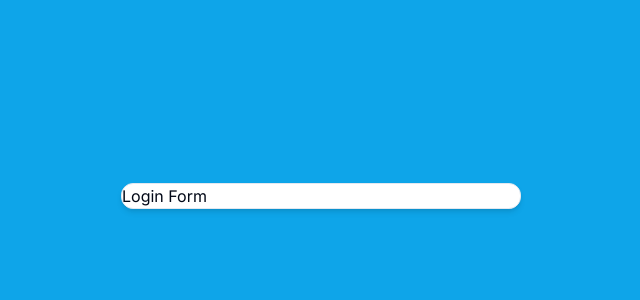
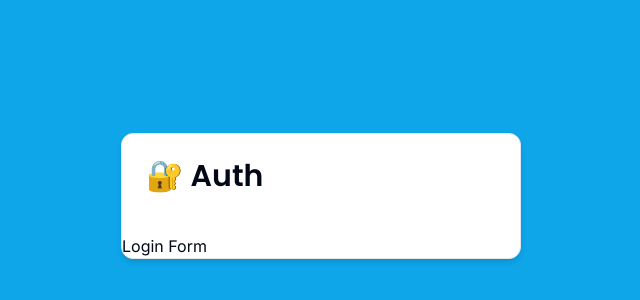
Before and after one commit to henriquedaponte/nextauth-toolkit, a Next.js app: page /auth/login in a window 1280 px wide. Shown: the part 204-504 px from the top of the page, without its empty margins (319-959 px from the left). Built offline with nearby package versions, Linux system fonts and the light colour scheme.

Commit message:
implemented header

```diff
--- a/components/auth/card-wrapper.tsx
+++ b/components/auth/card-wrapper.tsx
@@ -6,6 +6,8 @@ import {
     CardFooter,
     CardHeader
  } from "../ui/card";
+
+ import { Header } from "./header";
 
 interface CardWrapperProps {
     children: React.ReactNode;
@@ -24,6 +26,9 @@ export const CardWrapper = ({
 }: CardWrapperProps) => {
     return (
         <Card className="w-[400px] shadow-md">
+            <CardHeader>
+                <Header label=""/>
+            </CardHeader>
             {children}
         </Card>
     )
--- a/components/auth/header.tsx
+++ b/components/auth/header.tsx
@@ -10,7 +10,7 @@ interface HeaderProps {
     label: string
 };
 
-export const HeaderProps = ({
+export const Header = ({
     label
  }: HeaderProps) => {
     return (
@@ -21,7 +21,7 @@ export const HeaderProps = ({
             )}>
                 🔐 Auth
             </h1>
-            <p className="text-muted-foreground">
+            <p className="text-muted-foreground text-sm">
                 {label}
             </p>
         </div>
```
